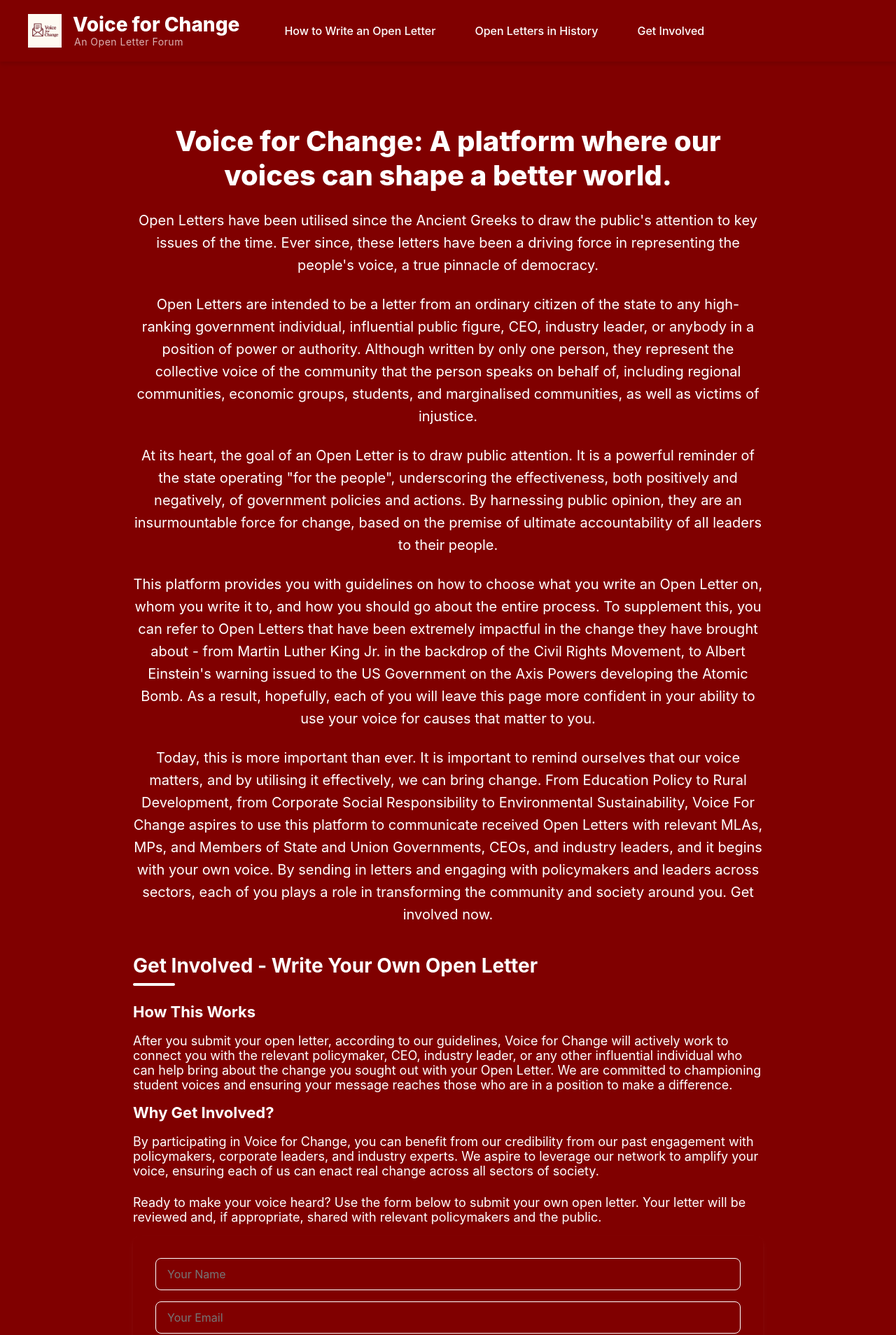
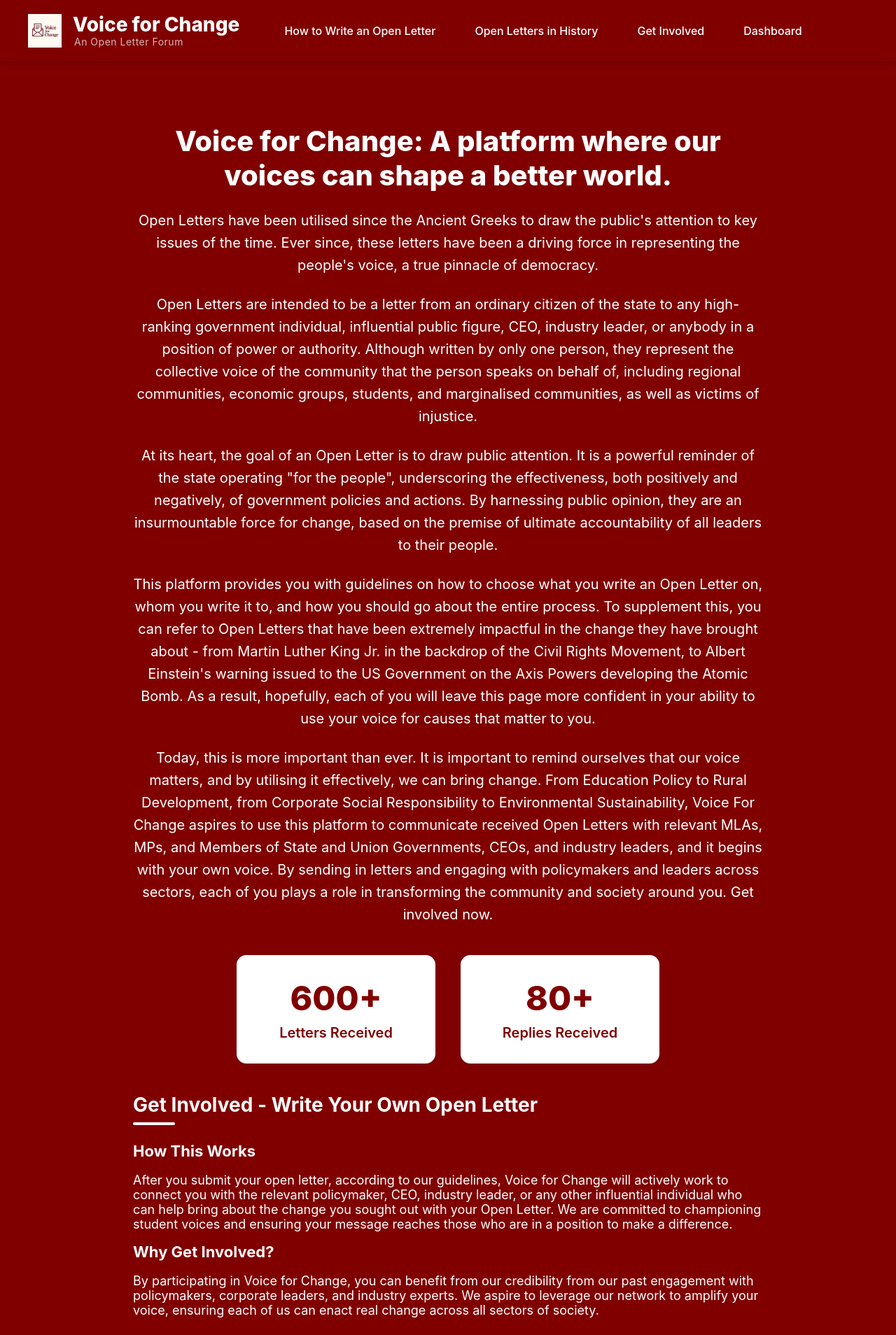
Before and after one commit to AdiA4107/openletter-frontend, a React (Create React App) app: page / in a window 1280 px wide. Shown: the top 1908 px of the page at 70% size. Built offline with nearby package versions, Linux system fonts and the light colour scheme.

Commit message:
Add dashboard stats to homepage, centralize layout, and remove placeholder box

```diff
--- a/src/index.tsx
+++ b/src/index.tsx
@@ -106,11 +106,12 @@ function LetterAvatar({ image, author }: { image: string; author: string }) {
 }
 
 // --- Shared Navigation ---
-function MainNav({ setShowHowTo, setShowHistory, setShowGetInvolved }: { setShowHowTo: (b: boolean) => void, setShowHistory: (b: boolean) => void, setShowGetInvolved: (b: boolean) => void }) {
+function MainNav({ setShowHowTo, setShowHistory, setShowGetInvolved, setShowDashboard }: { setShowHowTo: (b: boolean) => void, setShowHistory: (b: boolean) => void, setShowGetInvolved: (b: boolean) => void, setShowDashboard: (b: boolean) => void }) {
   const handleNav = (target: string) => {
     setShowHowTo(false);
     setShowHistory(false);
     setShowGetInvolved(false);
+    setShowDashboard(false);
     setTimeout(() => {
       const el = document.getElementById(target);
       if (el) el.scrollIntoView({ behavior: 'smooth' });
@@ -119,21 +120,24 @@ function MainNav({ setShowHowTo, setShowHistory, setShowGetInvolved }: { setShow
   return (
     <nav style={{ background: "#800000", color: "#fff", padding: "20px 0", marginBottom: 32, boxShadow: "0 4px 6px rgba(0,0,0,0.1)" }}>
       <div style={{ maxWidth: 1200, margin: "0 auto", display: "flex", alignItems: "center", padding: "0 24px" }}>
-        <div style={{ display: "flex", alignItems: "center", marginRight: 48, cursor: "pointer" }} onClick={() => { setShowHowTo(false); setShowHistory(false); setShowGetInvolved(false); }}>
+        <div style={{ display: "flex", alignItems: "center", marginRight: 48, cursor: "pointer" }} onClick={() => { setShowHowTo(false); setShowHistory(false); setShowGetInvolved(false); setShowDashboard(false); }}>
           <img src="/logo.png" alt="Voice for Change Logo" style={{ height: 48, marginRight: 16 }} />
           <div style={{ display: "flex", flexDirection: "column", alignItems: "flex-start" }}>
             <span style={{ fontWeight: 800, fontSize: 28, color: "#fff", lineHeight: 1 }}>Voice for Change</span>
             <span style={{ fontSize: 14, color: "#fff", opacity: 0.7, marginTop: 2, marginLeft: 2, letterSpacing: 0.5 }}>An Open Letter Forum</span>
           </div>
         </div>
-        <a href="#howto" className="nav-link" style={navLinkStyle} onClick={e => { e.preventDefault(); setShowHowTo(true); setShowHistory(false); setShowGetInvolved(false); }}>
+        <a href="#howto" className="nav-link" style={navLinkStyle} onClick={e => { e.preventDefault(); setShowHowTo(true); setShowHistory(false); setShowGetInvolved(false); setShowDashboard(false); }}>
           How to Write an Open Letter
         </a>
-        <a href="#history" className="nav-link" style={navLinkStyle} onClick={e => { e.preventDefault(); setShowHowTo(false); setShowHistory(true); setShowGetInvolved(false); }}>
+        <a href="#history" className="nav-link" style={navLinkStyle} onClick={e => { e.preventDefault(); setShowHowTo(false); setShowHistory(true); setShowGetInvolved(false); setShowDashboard(false); }}>
           Open Letters in History
         </a>
-        <a href="#getinvolved" className="nav-link" style={navLinkStyle} onClick={e => { e.preventDefault(); setShowHowTo(false); setShowHistory(false); setShowGetInvolved(true); }}>
+        <a href="#getinvolved" className="nav-link" style={navLinkStyle} onClick={e => { e.preventDefault(); setShowHowTo(false); setShowHistory(false); setShowGetInvolved(true); setShowDashboard(false); }}>
           Get Involved
+        </a>
+        <a href="#dashboard" className="nav-link" style={navLinkStyle} onClick={e => { e.preventDefault(); setShowHowTo(false); setShowHistory(false); setShowGetInvolved(false); setShowDashboard(true); }}>
+          Dashboard
         </a>
       </div>
     </nav>
@@ -230,10 +234,27 @@ function Footer() {
   );
 }
 
+// --- Dashboard Stats Component ---
+function DashboardStats() {
+  return (
+    <div style={{ display: "flex", justifyContent: "center", alignItems: "center", gap: 32, marginBottom: 40 }}>
+      <div style={{ background: "#fff", color: "#800000", borderRadius: 16, padding: 32, minWidth: 220, textAlign: "center", boxShadow: "0 2px 12px rgba(128,0,0,0.10)", border: "2px solid #800000" }}>
+        <div style={{ fontSize: 48, fontWeight: 800, marginBottom: 8 }}>600+</div>
+        <div style={{ fontSize: 20, fontWeight: 600 }}>Letters Received</div>
+      </div>
+      <div style={{ background: "#fff", color: "#800000", borderRadius: 16, padding: 32, minWidth: 220, textAlign: "center", boxShadow: "0 2px 12px rgba(128,0,0,0.10)", border: "2px solid #800000" }}>
+        <div style={{ fontSize: 48, fontWeight: 800, marginBottom: 8 }}>80+</div>
+        <div style={{ fontSize: 20, fontWeight: 600 }}>Replies Received</div>
+      </div>
+    </div>
+  );
+}
+
 function App() {
   const [showHistory, setShowHistory] = useState(false);
   const [showHowTo, setShowHowTo] = useState(false);
   const [showGetInvolved, setShowGetInvolved] = useState(false);
+  const [showDashboard, setShowDashboard] = useState(false);
   const [lettersSubmitted, setLettersSubmitted] = useState<
     { name: string; recipient: string; content: string }[]
   >([]);
@@ -282,7 +303,7 @@ function App() {
   if (showHistory) {
     return (
       <div style={{ background: "#800000", minHeight: "100vh" }}>
-        <MainNav setShowHowTo={setShowHowTo} setShowHistory={setShowHistory} setShowGetInvolved={setShowGetInvolved} />
+        <MainNav setShowHowTo={setShowHowTo} setShowHistory={setShowHistory} setShowGetInvolved={setShowGetInvolved} setShowDashboard={setShowDashboard} />
         <div style={{ maxWidth: 1200, margin: "0 auto", padding: 24 }}>
           <h1 style={{
             fontSize: 36,
@@ -329,7 +350,7 @@ function App() {
   if (showHowTo) {
     return (
       <div style={{ background: "#800000", minHeight: "100vh" }}>
-        <MainNav setShowHowTo={setShowHowTo} setShowHistory={setShowHistory} setShowGetInvolved={setShowGetInvolved} />
+        <MainNav setShowHowTo={setShowHowTo} setShowHistory={setShowHistory} setShowGetInvolved={setShowGetInvolved} setShowDashboard={setShowDashboard} />
         <div style={{ maxWidth: 900, margin: "0 auto", padding: 24 }}>
           <h1 style={{ fontSize: 36, fontWeight: 800, marginBottom: 32, color: "#fff" }}>
             Learning How to Write an Open Letter
@@ -435,7 +456,7 @@ function App() {
   if (showGetInvolved) {
     return (
       <div style={{ background: "#800000", minHeight: "100vh" }}>
-        <MainNav setShowHowTo={setShowHowTo} setShowHistory={setShowHistory} setShowGetInvolved={setShowGetInvolved} />
+        <MainNav setShowHowTo={setShowHowTo} setShowHistory={setShowHistory} setShowGetInvolved={setShowGetInvolved} setShowDashboard={setShowDashboard} />
         <div style={{ maxWidth: 900, margin: "0 auto", padding: 24 }}>
           <h2 className="section-title" style={sectionTitleStyle}>Get Involved - Write Your Own Open Letter</h2>
           <form onSubmit={handleSubmit} style={{ display: "flex", flexDirection: "column", gap: 16, background: "#800000", padding: 32, borderRadius: 12, boxShadow: "0 4px 6px rgba(255,255,255,0.05)", color: "#fff", fontFamily: "'Inter', system-ui, -apple-system, sans-serif" }}>
@@ -481,10 +502,26 @@ function App() {
     );
   }
 
+  // --- Dashboard Page ---
+  if (showDashboard) {
+    return (
+      <div style={{ background: "#800000", minHeight: "100vh" }}>
+        <MainNav setShowHowTo={setShowHowTo} setShowHistory={setShowHistory} setShowGetInvolved={setShowGetInvolved} setShowDashboard={setShowDashboard} />
+        <div style={{ maxWidth: 900, margin: "0 auto", padding: 24, color: "#fff" }}>
+          <h1 style={{ fontSize: 36, fontWeight: 800, marginBottom: 32, color: "#fff", textAlign: "center" }}>Dashboard</h1>
+          <DashboardStats />
+          <div style={{ background: "#fff3cd", color: "#856404", borderRadius: 12, padding: 24, fontSize: 20, fontWeight: 600, textAlign: "center", border: "2px solid #ffeeba" }}>
+            🚀 <span>Impact page coming soon! Stay tuned for stories of real change.</span>
+          </div>
+        </div>
+      </div>
+    );
+  }
+
   // --- Home Page ---
   return (
     <div style={{ fontFamily: "'Inter', system-ui, -apple-system, sans-serif", background: "#800000", minHeight: "100vh", color: "#fff" }}>
-      <MainNav setShowHowTo={setShowHowTo} setShowHistory={setShowHistory} setShowGetInvolved={setShowGetInvolved} />
+      <MainNav setShowHowTo={setShowHowTo} setShowHistory={setShowHistory} setShowGetInvolved={setShowGetInvolved} setShowDashboard={setShowDashboard} />
       <main style={{ maxWidth: 900, margin: "0 auto", padding: 24 }}>
         <section style={{ marginBottom: 40, textAlign: "center" }}>
           <h1 style={{ fontSize: 40, fontWeight: 800, marginBottom: 24, color: "#fff", textAlign: 'center' }}>
@@ -508,6 +545,7 @@ function App() {
             </p>
           </div>
         </section>
+        <DashboardStats />
         <section id="howto" style={{ marginBottom: 40 }}>
           {/* How to Write an Open Letter section remains as before */}
         </section>
```
